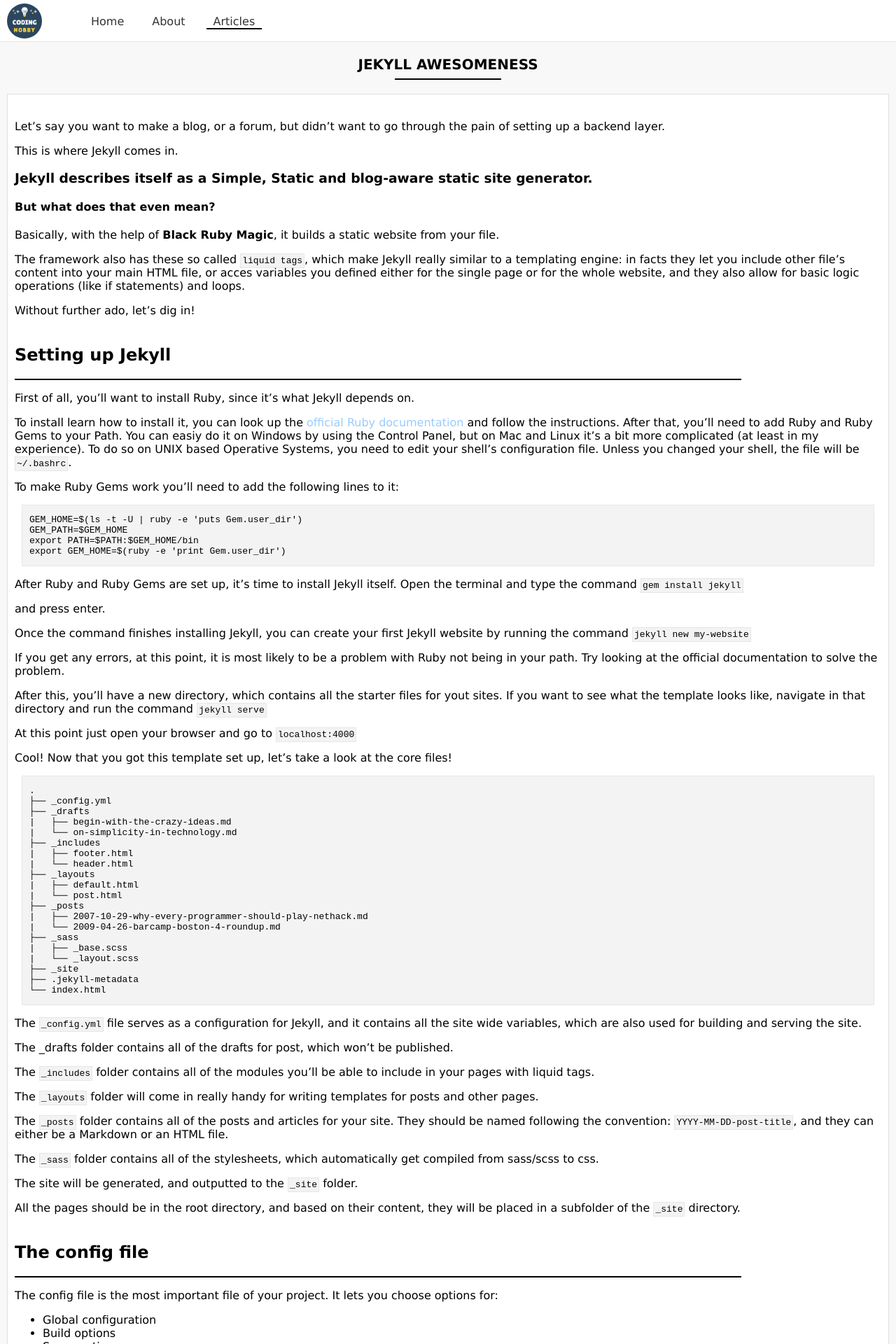
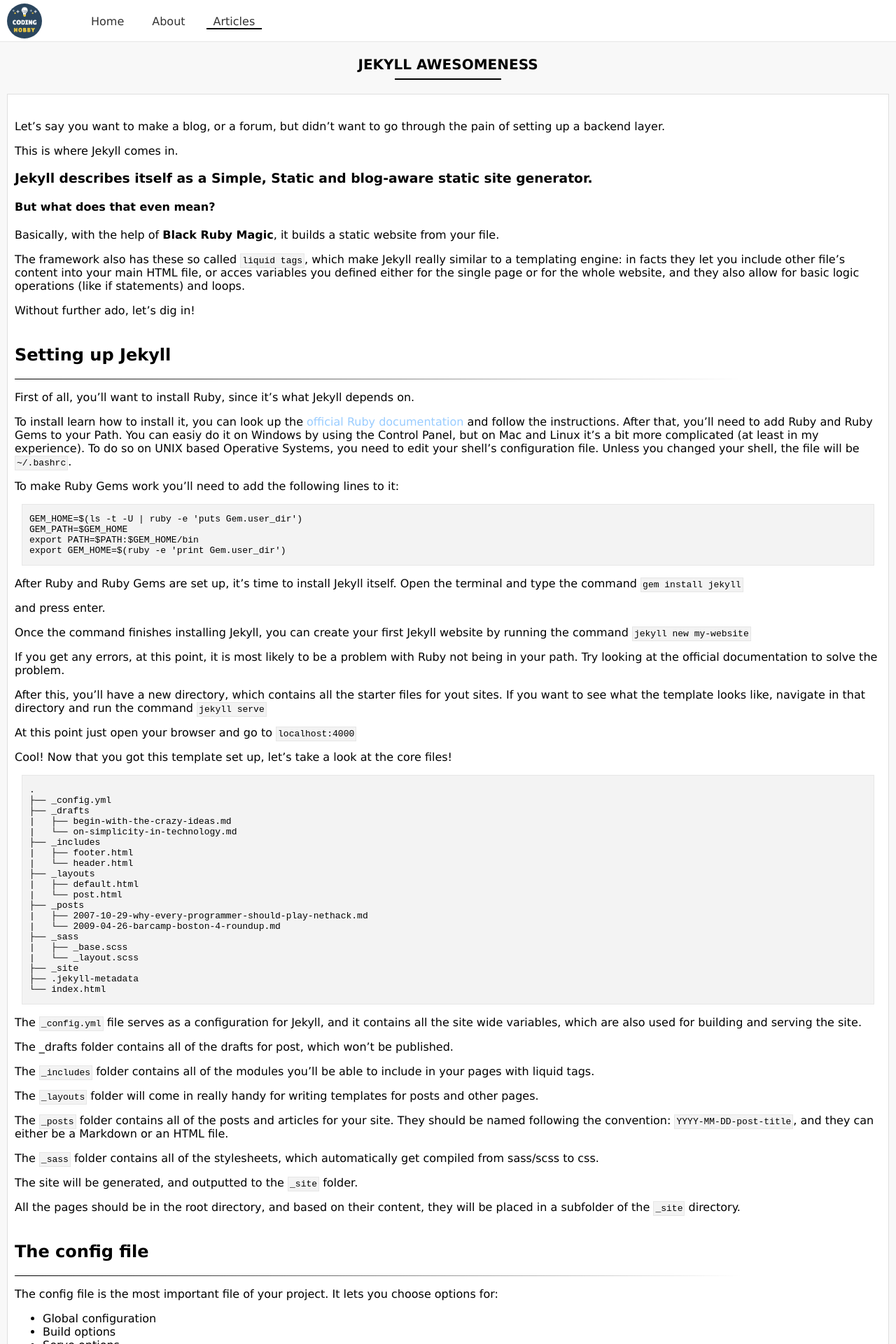
Before and after one commit to CodingHobby/codinghobby.github.io, a Jekyll site: the page built from _posts/2017-03-13-jekyll-awesomeness.md, in a window 1280 px wide. Shown: the top 1920 px of the page at 70% size. Built offline with Jekyll 4.4.1, drawn with Linux system fonts in a browser that asks for light colours.

Commit message:
Fixed hr's

```diff
--- a/_sass/3-sections/post.sass
+++ b/_sass/3-sections/post.sass
@@ -11,6 +11,10 @@
 		hr
 			text-align: left
 			margin-right: 200px
+			border: none
+			height: 1px
+			background: #333
+			background-image: linear-gradient(to left, white, black)
 		h2
 			margin-top: 40px
 
```
